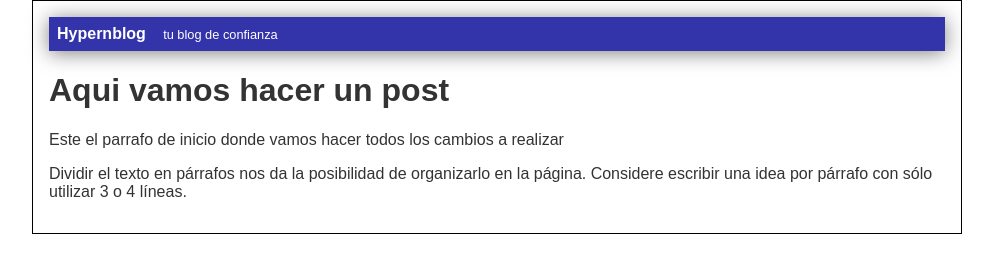
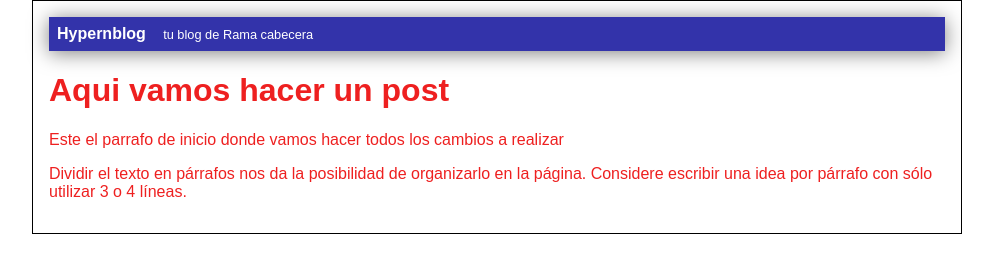
Before and after one commit to edw11leon/hyperblog, a plain HTML site: page index.html in a window 1280 px wide. Shown: the whole page, without its empty margins (143-1136 px from the left). Drawn offline with Linux system fonts and the light colour scheme.

Commit message:
modifica la Rama cabecera y color de texto

```diff
--- a/css/estilo.css
+++ b/css/estilo.css
@@ -1,6 +1,6 @@
 body
 {
-    color: #333;
+    color: #ee2020;
     text-align: center;
     font-family: "Arial";
     font-size: 16px;
--- a/index.html
+++ b/index.html
@@ -10,7 +10,7 @@
 <body>
     <div id="contanier">
         <div id="cabecera">
-            Hypernblog <span id="tagline"> tu blog de confianza</span>
+            Hypernblog <span id="tagline"> tu blog de Rama cabecera </span>
         </div>
         <div id="post">
             <h1>Aqui vamos hacer un post</h1>
```
